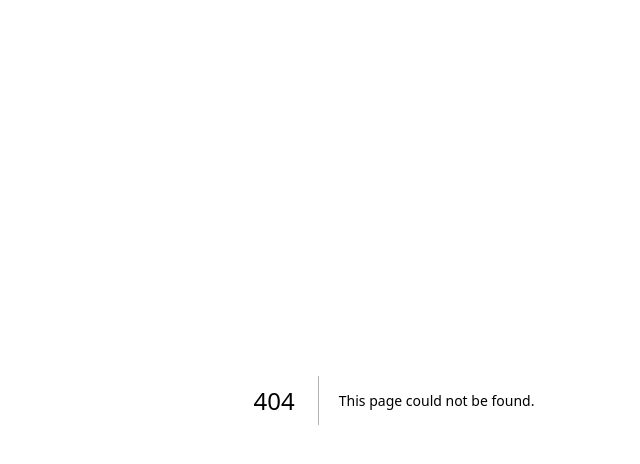
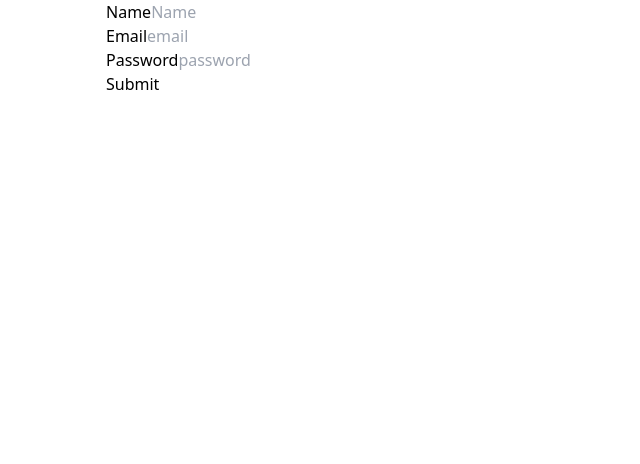
Before and after one commit to read0more/carrot-copy, a Next.js app: page /form in a window 1280 px wide. Before the commit this address had no page. Shown: the top 464 px of the page, without its empty margins (246-886 px from the left). Built offline with nearby package versions, Linux system fonts and the light colour scheme.

Commit message:
:heavy_plus_sign: react-hook-form

```diff
--- a/package.json
+++ b/package.json
@@ -22,6 +22,7 @@
     "prisma-client": "link:./prisma",
     "react": "18.2.0",
     "react-dom": "18.2.0",
+    "react-hook-form": "^7.43.8",
     "typescript": "4.9.5"
   },
   "devDependencies": {
--- /dev/null
+++ b/src/pages/form.tsx
@@ -0,0 +1,80 @@
+import React, { useState } from 'react';
+import { useForm, FieldErrors } from 'react-hook-form';
+
+interface LoginForm {
+  name: string;
+  email: string;
+  password: string;
+}
+
+export default function Form() {
+  const {
+    register,
+    handleSubmit,
+    formState: { errors },
+    reset,
+  } = useForm<LoginForm>({
+    mode: 'onChange',
+  });
+
+  const onValid = (data: LoginForm) => {
+    console.log(data);
+    reset();
+  };
+
+  const onInvalid = (error: FieldErrors) => {
+    console.log(error);
+  };
+
+  return (
+    <form onSubmit={handleSubmit(onValid, onInvalid)}>
+      <div>
+        <label htmlFor="name">Name</label>
+        <input
+          {...register('name', {
+            required: 'name is required',
+            minLength: {
+              value: 4,
+              message: 'name is too short',
+            },
+          })}
+          type="text"
+          placeholder="Name"
+          required
+        />
+        {errors.name?.message}
+      </div>
+
+      <div>
+        <label htmlFor="email">Email</label>
+        <input
+          {...register('email', {
+            required: 'email is required',
+            validate: {
+              notGmail: (value) =>
+                value.includes('@gmail.com') || 'only gmail is allowed',
+            },
+          })}
+          type="email"
+          id="email"
+          placeholder="email"
+          required
+        />
+        {errors.email?.message}
+      </div>
+
+      <div>
+        <label htmlFor="email">Password</label>
+        <input
+          {...register('password', { required: 'password is required' })}
+          type="password"
+          id="password"
+          placeholder="password"
+          required
+        />
+        {errors.password?.message}
+      </div>
+      <button type="submit">Submit</button>
+    </form>
+  );
+}
```
Also changed, not shown: .pnp.cjs, .yarnrc.yml, 1 other file (tests, documents, lock files or other folders).
